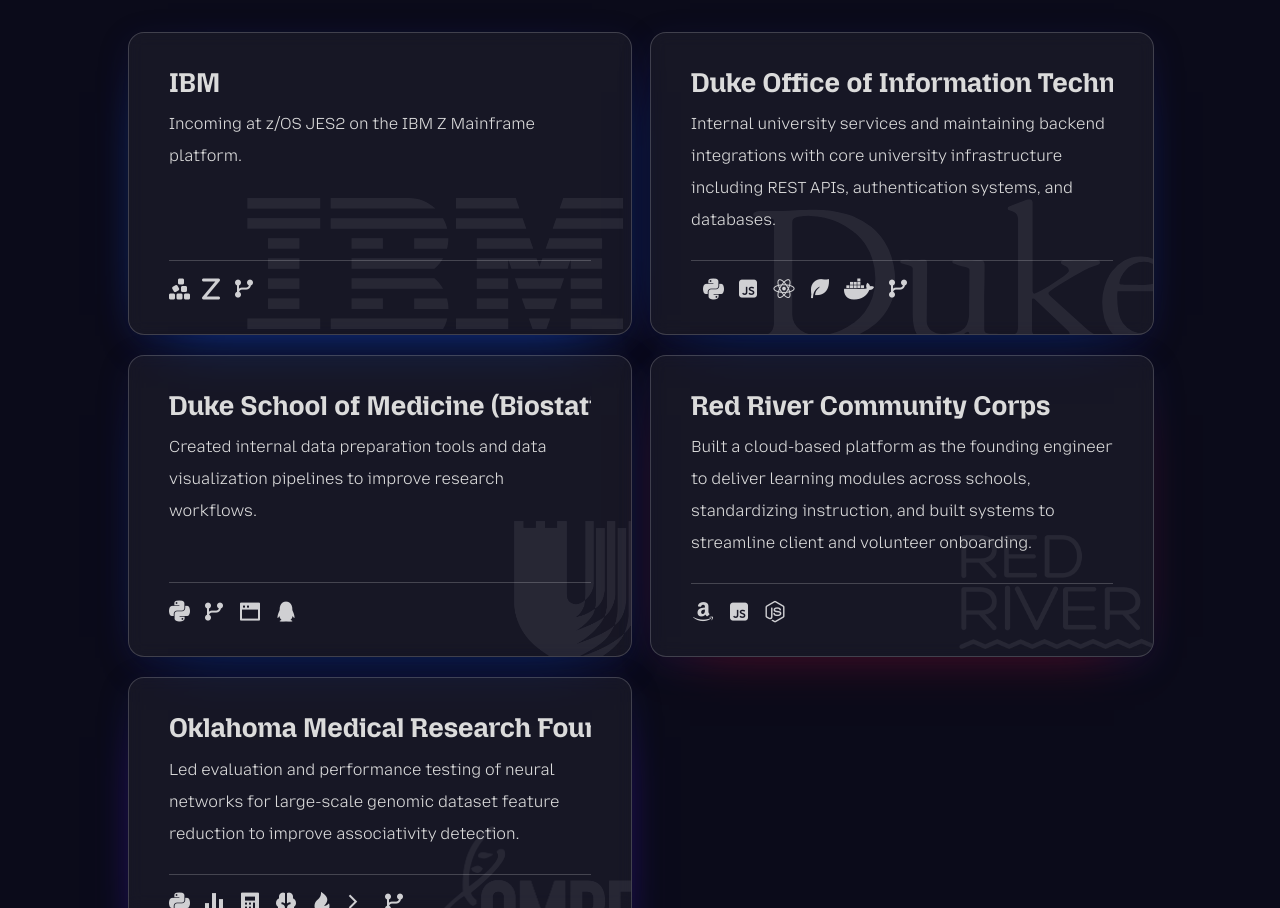
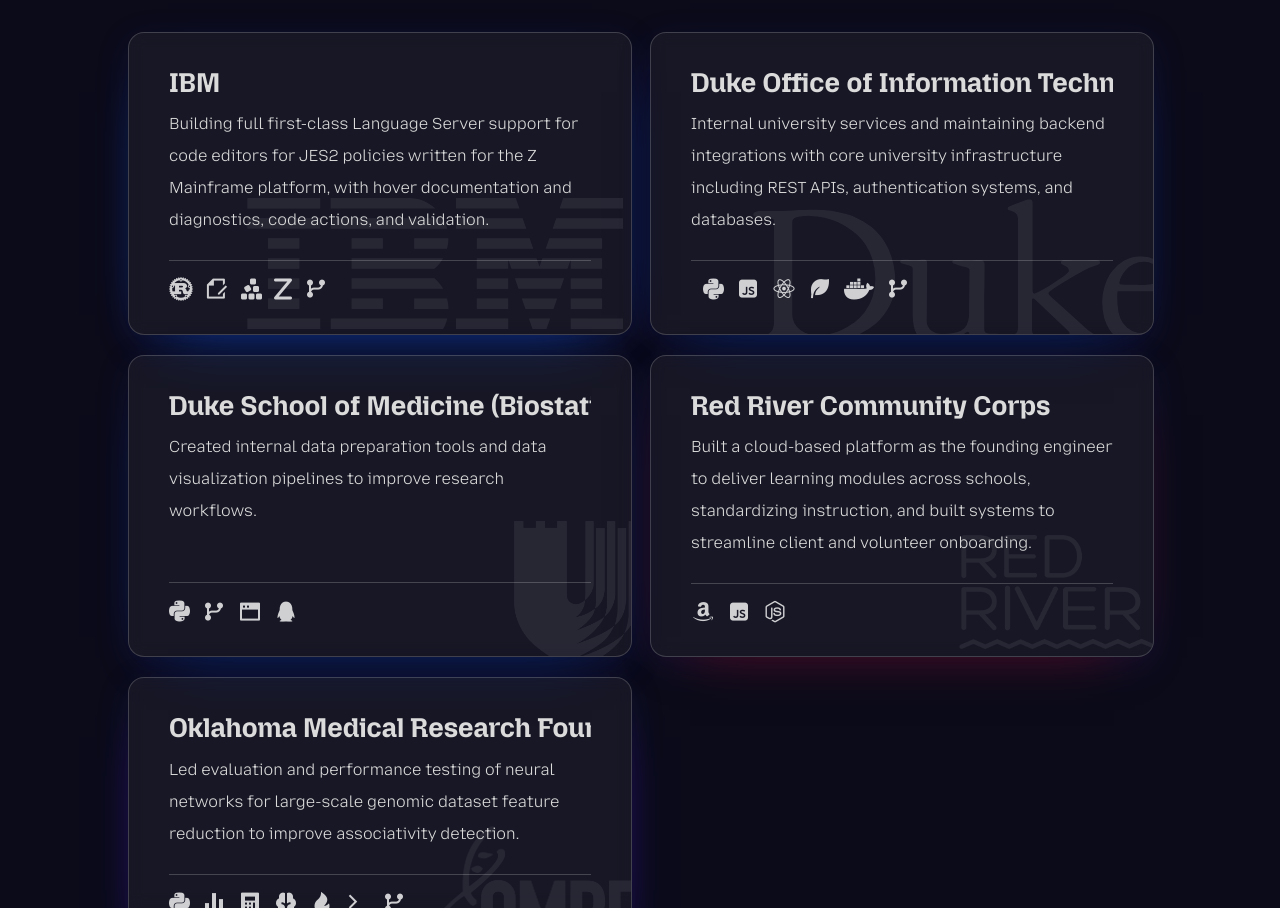
Before and after one commit to sivepanda/folio, a SvelteKit app: page / in a window 1280 px wide. Shown: the part 1624-2532 px from the top of the page. Built offline with nearby package versions, Linux system fonts and the light colour scheme; no server answers; some icons are missing.

Commit message:
update: add new description

```diff
--- a/src/routes/+page.svelte
+++ b/src/routes/+page.svelte
@@ -16,11 +16,13 @@
         {
             title: 'IBM',
             description:
-                'Incoming at z/OS JES2 on the IBM Z Mainframe platform.',
+                'Building full first-class Language Server support for code editors for JES2 policies written for the Z Mainframe platform, with hover documentation and diagnostics, code actions, and validation.',
             link: 'https://www.ibm.com',
             color: 'rgba(15, 98, 254, 1)',
             icon: '/ibmwm.svg',
             technologies: [
+                { name: 'Rust', icon: 'fa-brands fa-rust' },
+                { name: 'Language Server Protocol', icon: 'ri-file-edit-line' },
                 { name: 'Assembler', icon: 'fa-solid fa-cubes-stacked' },
                 { name: 'IBM Z', icon: 'fa-solid fa-z' },
                 { name: 'Git', icon: 'ri-git-branch-fill' }
```
